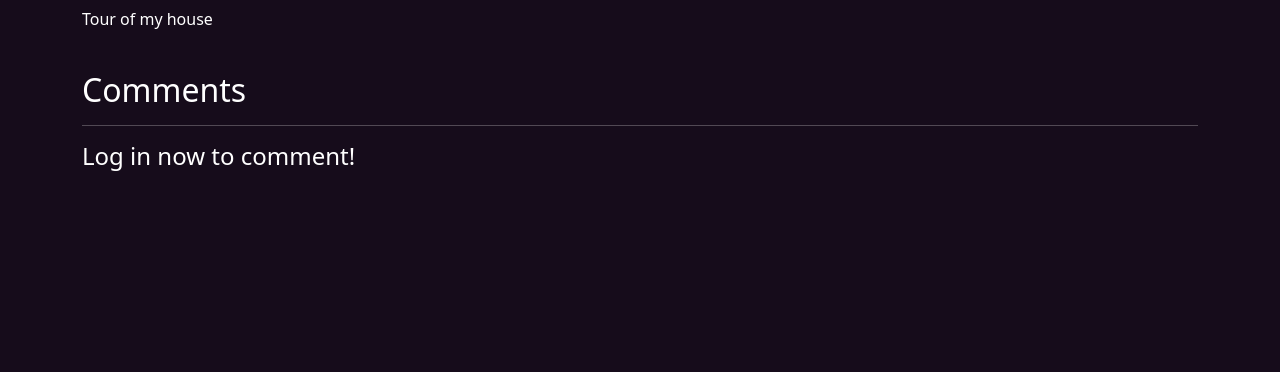
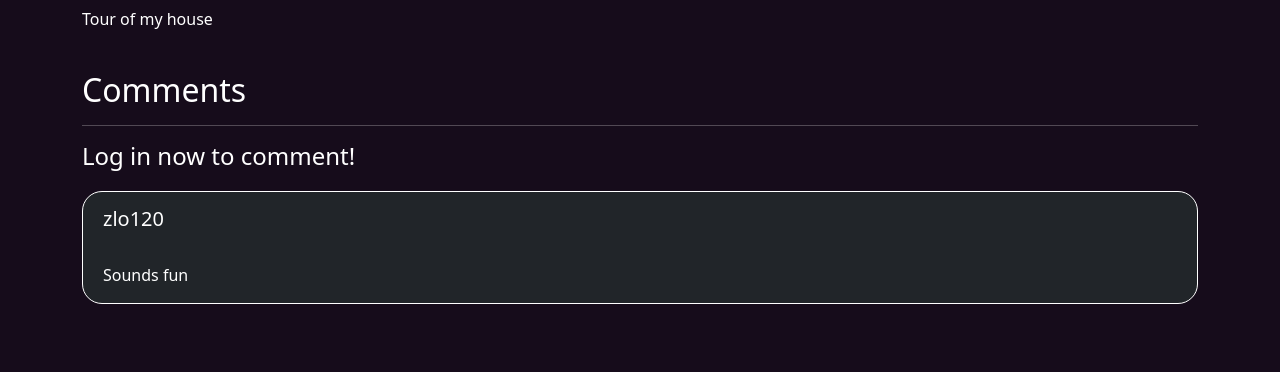
Before and after one commit to zlo120/IAB207-Assignment-3, a Flask app: page /event/view/1 in a window 1280 px wide. Shown: the part 613-985 px from the top of the page. Before the commit the page ends 784 px from the top, so only its background shows below. Run offline with Flask 2, Linux system fonts and the light colour scheme; data comes from the database, SQL or seed files in the repository; both versions use the stored data as it was after the commit; some libraries are stand-ins or nearby versions.

Commit message:
Finished comment functionality and booking functionality

```diff
--- a/website/__init__.py
+++ b/website/__init__.py
@@ -5,6 +5,7 @@ from flask_sqlalchemy import SQLAlchemy
 from flask_login import LoginManager
 
 db=SQLAlchemy()
+login_manager = LoginManager()
 
 #create a function that creates a web application
 # a web server will run this web application
@@ -23,7 +24,7 @@ def create_app():
     bootstrap = Bootstrap(app)
 
     #initialize the login manager
-    login_manager = LoginManager()
+    login_manager.init_app(app)
 
     #set the name of the login function that lets user login
     # in our case it is auth.login (blueprintname.viewfunction name)
--- a/website/event.py
+++ b/website/event.py
@@ -1,5 +1,6 @@
 from threading import current_thread
 from flask import Blueprint, abort
+from flask_login import current_user
 from flask.helpers import url_for
 from flask.templating import render_template
 from flask_login.utils import login_required
@@ -9,7 +10,7 @@ from datetime import datetime
 
 from . import db
 from .forms import CreateEvent, createEditForm, CreateComment, bookEvent
-from .models import Event, Category, Comment, Order
+from .models import Event, Category, Comment, Order, User
 
 eventbp = Blueprint('event', __name__, url_prefix='/event')
 
@@ -123,15 +124,15 @@ def view(id):
     bookingForm = bookEvent(event)
 
     if form.validate_on_submit():
-        # comment = Comment(
-        #     # Username = current_user.Username,
-        #     EventID = id,
-        #     Comment = form.Content.data,
-        #     DateTime = datetime.date(datetime.now())
-        # )
+        comment = Comment(
+            Username = current_user.Username,
+            EventID = id,
+            Comment = form.Content.data,
+            DateTime = datetime.date(datetime.now())
+        )
 
-        # db.session.add(comment)
-        # db.session.commit()
+        db.session.add(comment)
+        db.session.commit()
 
         return redirect(url_for('event.view', id=id))
 
@@ -152,6 +153,8 @@ def booking(id):
             Username = current_user.Username
         )
 
+        event.AvailableTickets -= form.Amount.data
+
         db.session.add(order)
         db.session.commit()
 
--- a/website/forms.py
+++ b/website/forms.py
@@ -79,5 +79,5 @@ def bookEvent(event):
 
 # Comment form
 class CreateComment(FlaskForm):
-    Content = StringField("Comment", validators=[InputRequired()])
+    Content = TextAreaField("Comment", validators=[InputRequired()])
     Submit = SubmitField("Post")
--- a/website/static/index.css
+++ b/website/static/index.css
@@ -90,3 +90,14 @@ hr {
 .modal-body label {
     color: black;
 }
+
+.comment {
+    border-radius: 20px;
+    margin-top: 20px;
+    margin-bottom: 20px;
+}
+
+.comment-contents {
+    padding-left: 20px;
+    padding-top: 15px;
+}
--- a/website/templates/event/view.html
+++ b/website/templates/event/view.html
@@ -97,8 +97,8 @@
         {{form.hidden_tag()}}
         <div class="form-group">
 
-          {{form.Content()}}
-          {{form.Submit()}}
+          {{form.Content(class="form-control")}}
+          {{form.Submit(class="form-control mt-3 mb-5 btn btn-primary", style="width:25%")}}
 
         </div>
       </form>
@@ -108,6 +108,20 @@
 
       {% if event.Comments | length < 1 %}
       <h4>There doesn't seem to be any comments yet...</h4>
+
+      {% else %}
+
+        {% for comment in event.Comments %}
+
+        <!-- Singular comment -->
+        <div class="comment bg-dark" style="border-style: solid; border-width: thin; border-color: white;">
+          <div class="comment-contents">
+              <h5 class="">{{comment.Username}}</h5><br>
+              <p>{{comment.Comment}}</p>
+          </div>
+        </div>
+        {% endfor %}
+
       {% endif %}
     </div>
 
```
Also changed, not shown: website/sitedata.sqlite, website/static/events/undraw_Outdoor_adventure_re_j3b7.png (added).
